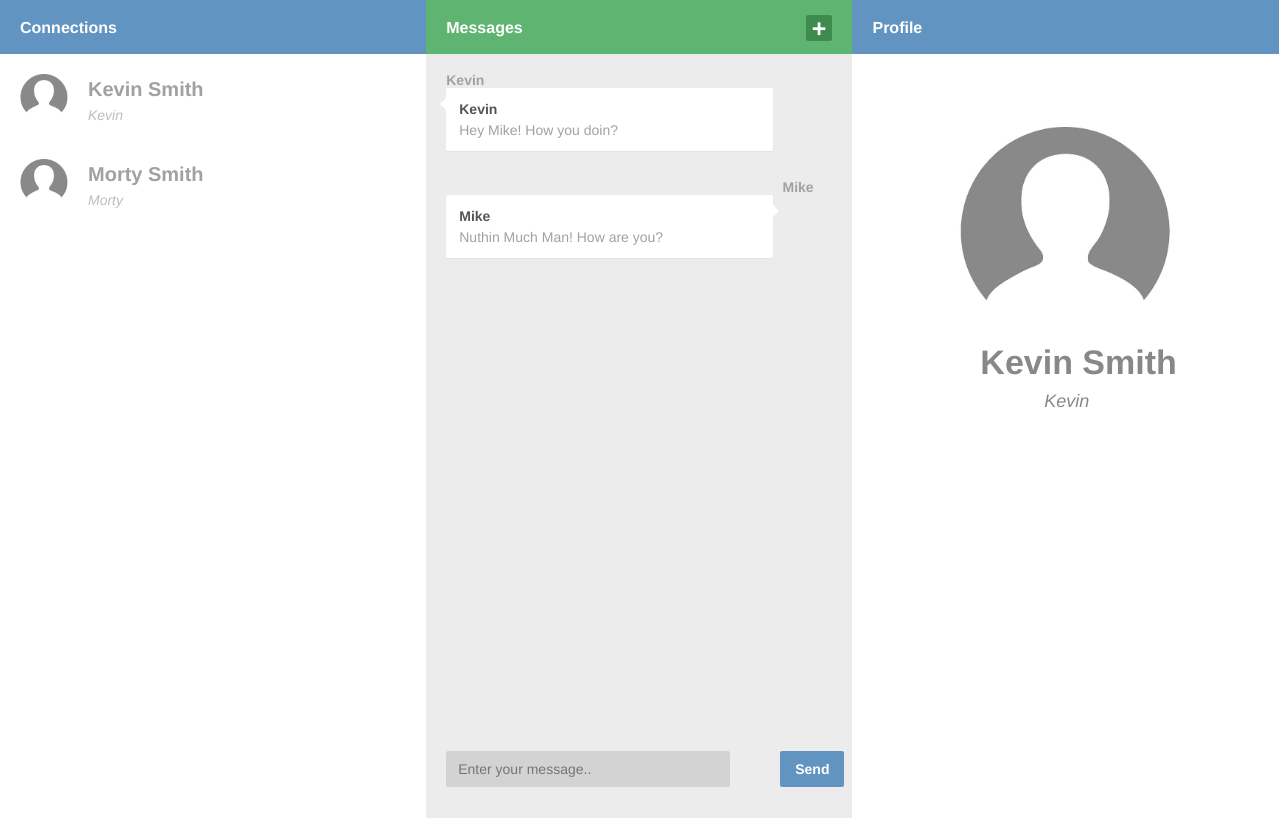
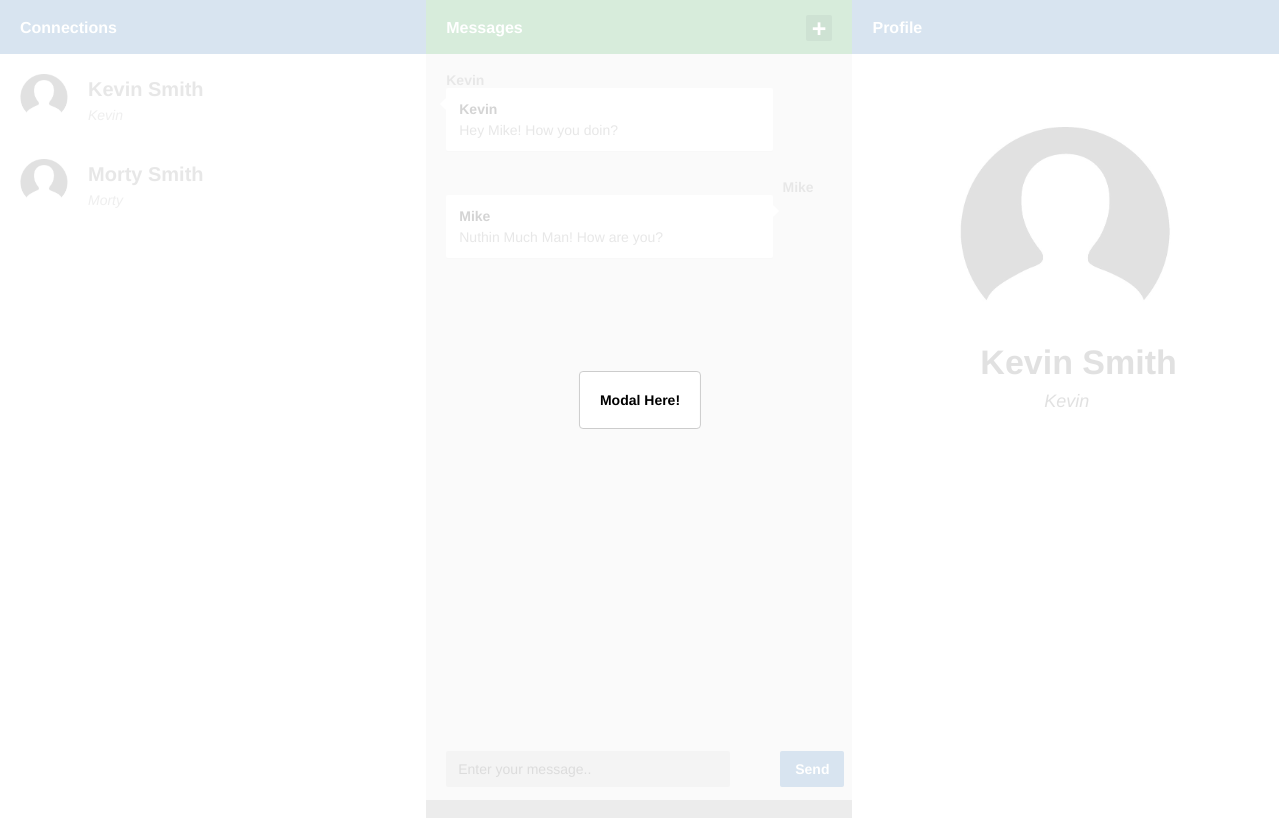
Before and after one commit to zluo16/mern-chat, a React (Create React App) app: page / in a window 1280 px wide. Built offline with nearby package versions, Linux system fonts and the light colour scheme; a web font is replaced by a local one.

Commit message:
Building loggin modal

```diff
--- a/src/components/homeContainer.js
+++ b/src/components/homeContainer.js
@@ -1,7 +1,20 @@
 import React, { Component } from 'react'
 import ChatContainer from './chatComponents/chatContainer'
+import Modal from 'react-modal'
 import { ConnectedUsersList } from './usersComponents/usersList'
 import { ConnectedUserProfile } from './profileComponents/UserProfile'
+
+const customStyles = {
+  content : {
+    top                   : '50%',
+    left                  : '50%',
+    right                 : 'auto',
+    bottom                : 'auto',
+    marginRight           : '-50%',
+    transform             : 'translate(-50%, -50%)'
+  }
+};
+
 
 export default class HomeContainer extends Component {
 
@@ -10,6 +23,13 @@ export default class HomeContainer extends Component {
   render() {
     return (
       <div className="wrapper">
+        <Modal
+          isOpen={true}
+          style={customStyles}
+        >
+          <h2>Modal Here!</h2>
+        </Modal>
+
         <ConnectedUsersList />
         <ChatContainer />
         <ConnectedUserProfile />
```
